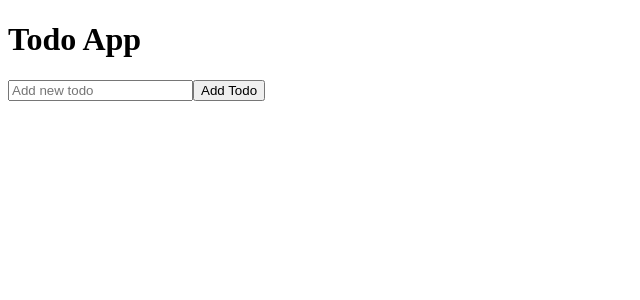
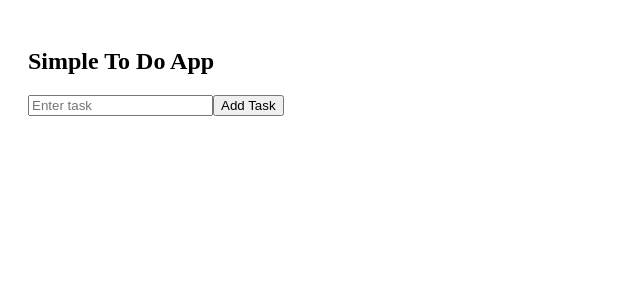
Before and after one commit to sahiba2503/my-react-app, a React (Vite) app in the folder my-vite-app/: page / in a window 1280 px wide. Shown: the top 300 px of the page, without its empty margins (0-640 px from the left). Built offline with nearby package versions, Linux system fonts and the light colour scheme.

Commit message:
create a todo Task

```diff
--- a/my-vite-app/src/App.jsx
+++ b/my-vite-app/src/App.jsx
@@ -1,9 +1,10 @@
-import Todo from './Todo.jsx';
+// import Todo from './Todo.jsx';
+import Todos from './Todos.jsx';
 
 function App() {
   return (
     <>
-      <Todo />
+      <Todos />
     </>
   );
 }
--- a/my-vite-app/src/Todo.jsx
+++ b/my-vite-app/src/Todo.jsx
@@ -35,7 +35,7 @@ function Todo(){
                  <li key={index}>
                     <span
                     style={{textDecoration:todo.completed?'line-through':'none'}}>
-                    todo.text</span>
+                    {todo.title}</span>
                     <button onClick={()=>handleDelete(index)}>delete</button>
                  </li>
            ))}
--- /dev/null
+++ b/my-vite-app/src/Todos.jsx
@@ -0,0 +1,68 @@
+import { useState } from "react";
+
+function Todos() {
+  const [task, setTask] = useState("");
+  const [tasks, setTasks] = useState([]);
+  const [editIndex, setEditIndex] = useState(null);
+
+
+  const handleAddOrUpdate = () => {
+    if (task === "") return;
+
+    if (editIndex === null) {
+      setTasks([...tasks, task]);
+    } else {
+       const updatedTasks = [...tasks];
+      updatedTasks[editIndex] = task;
+      setTasks(updatedTasks);
+      setEditIndex(null);
+    }
+
+    setTask("");
+  };
+  const handleDelete = (index) => {
+  let newTasks = [];
+
+  for (let i = 0; i < tasks.length; i++) {
+    if (i !== index) {
+      newTasks.push(tasks[i]);
+    }
+  }
+
+  setTasks(newTasks);
+};
+
+  const handleEdit = (index) => {
+    setTask(tasks[index]);
+    setEditIndex(index);
+  };
+
+  return (
+    <div style={{ padding: "20px" }}>
+      <h2>Simple To Do App</h2>
+
+      <input
+        type="text"
+        placeholder="Enter task"
+        value={task}
+        onChange={(e) => setTask(e.target.value)}
+      />
+
+      <button onClick={handleAddOrUpdate}>
+        {editIndex === null ? "Add Task" : "Update Task"}
+      </button>
+
+      <ul>
+        {tasks.map((item, index) => (
+          <li key={index}>
+            {item}
+            <button onClick={() => handleEdit(index)}>Update</button>
+            <button onClick={() => handleDelete(index)}>Delete</button>
+          </li>
+        ))}
+      </ul>
+    </div>
+  );
+}
+
+export default Todos;
```
